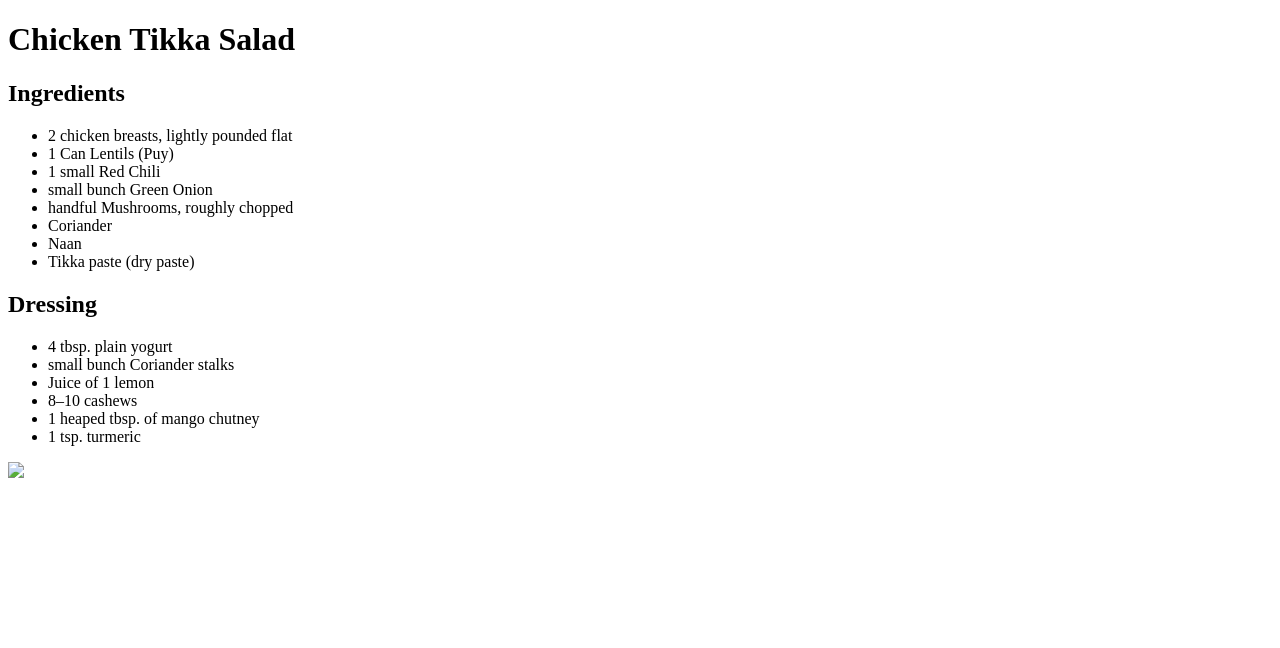
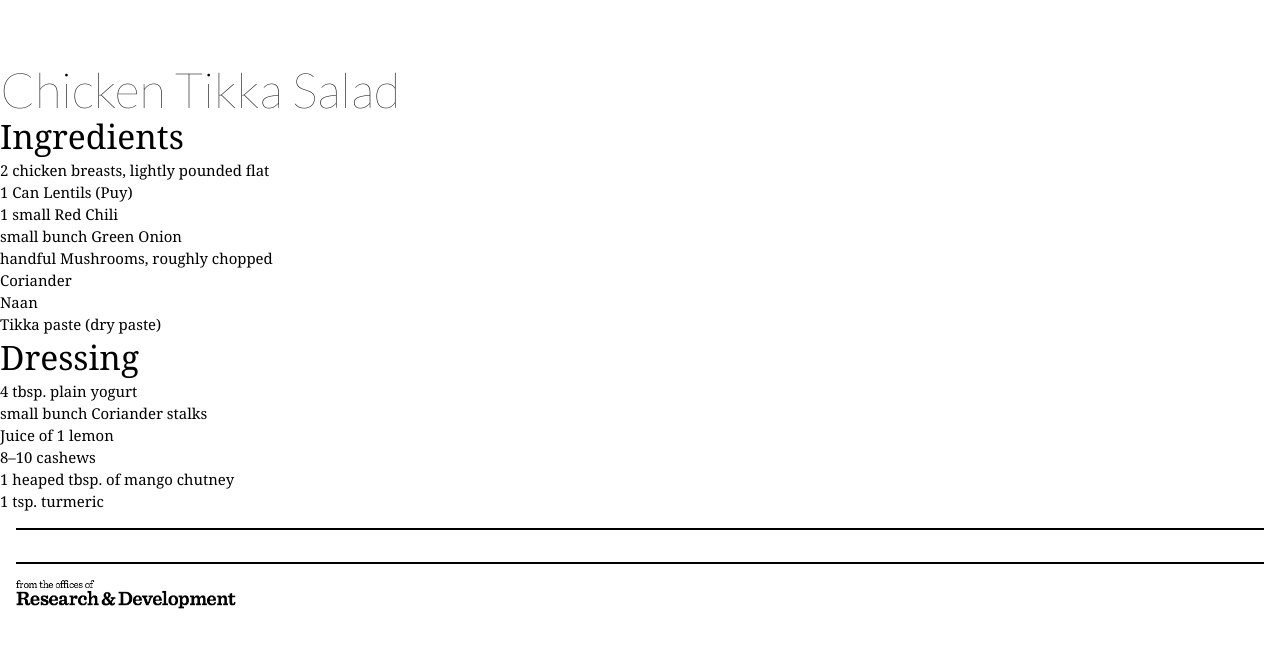
Before and after one commit to rnddg/eat, a Jekyll site: the page built from cook/chicken-tikka/index.md, in a window 1280 px wide. Shown: the top 648 px of the page. Built offline with Jekyll 4.4.1, drawn with Linux system fonts in a browser that asks for light colours; some web fonts are replaced; Markdown is read by kramdown in place of the engine named in the settings.

Commit message:
Update asset paths in Jekyll templates

```diff
--- a/_includes/footer.html
+++ b/_includes/footer.html
@@ -1,3 +1,3 @@
 <footer>
-  <img class="offices_of" src="{{ site.url }}assets/images/offices_of@2x.png">
+  <img class="offices_of" src="/assets/images/offices_of@2x.png">
 </footer>
--- a/_includes/head.html
+++ b/_includes/head.html
@@ -4,7 +4,7 @@
     <link href='//fonts.googleapis.com/css?family=Lato:100|PT+Mono' rel='stylesheet' type='text/css'>
     <meta charset="utf-8">
     <meta name="viewport" content="width=device-width">
-    <title>{{ page.title }}</title>
-    <link rel="stylesheet" href="assets/css/main.css" >
+    <title>{{ page.title }} | Research & Recipes</title>
+    <link rel="stylesheet" href="/assets/css/main.css" >
   </head>
 <body id="page">
```
